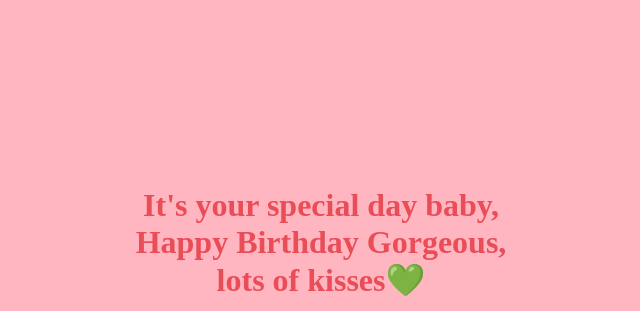
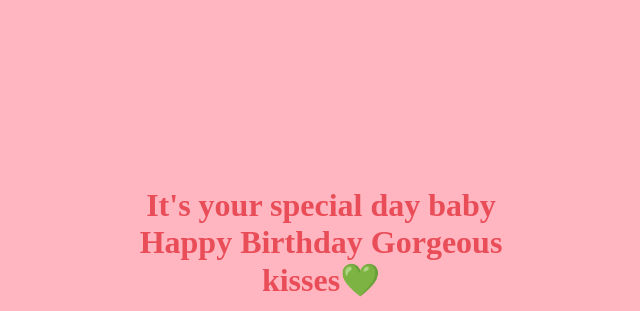
Before and after one commit to yoodow/flowers, a plain HTML site: page index1.html in a window 1280 px wide. Both pictures are taken after a click on the button "Yes". Shown: the top 311 px of the page, without its empty margins (319-959 px from the left). Drawn offline with Linux system fonts and the light colour scheme.

Commit message:
Update index1.html

```diff
--- a/index1.html
+++ b/index1.html
@@ -90,7 +90,7 @@
         const gif = document.querySelector(".gif");
 
         yesBtn.addEventListener("click", () => {
-            question.innerHTML = "It's your special day baby, Happy Birthday Gorgeous, lots of kisses💚";
+            question.innerHTML = "It's your special day baby Happy Birthday Gorgeous kisses💚";
             gif.src = "https://media3.giphy.com/media/v1.Y2lkPTc5MGI3NjExdW1raGZubHV3ejl5eGI3MTlhNDBnY3BhZHEzdDlzeDQ0M2Z1bmprbCZlcD12MV9pbnRlcm5hbF9naWZfYnlfaWQmY3Q9Zw/P1VHfCYElFTcQ/giphy.webp";
             gif.removeEventListener("click", navigateToNextPage);
             gif.style.cursor = "pointer";
```
